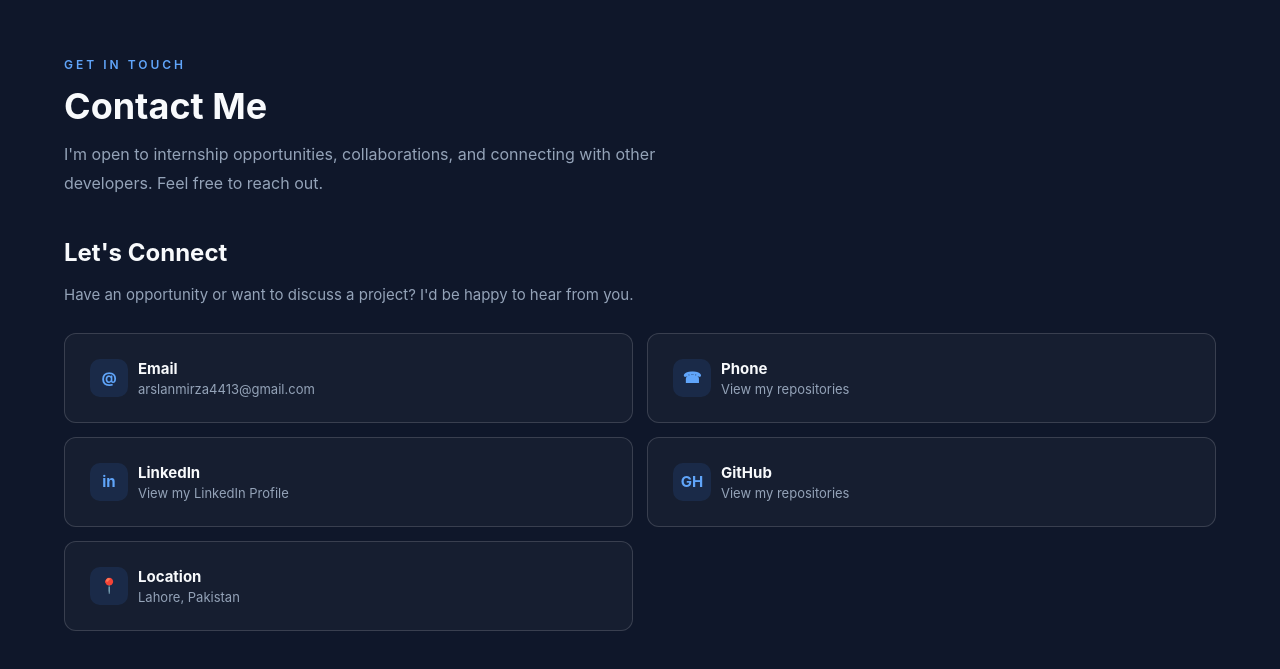
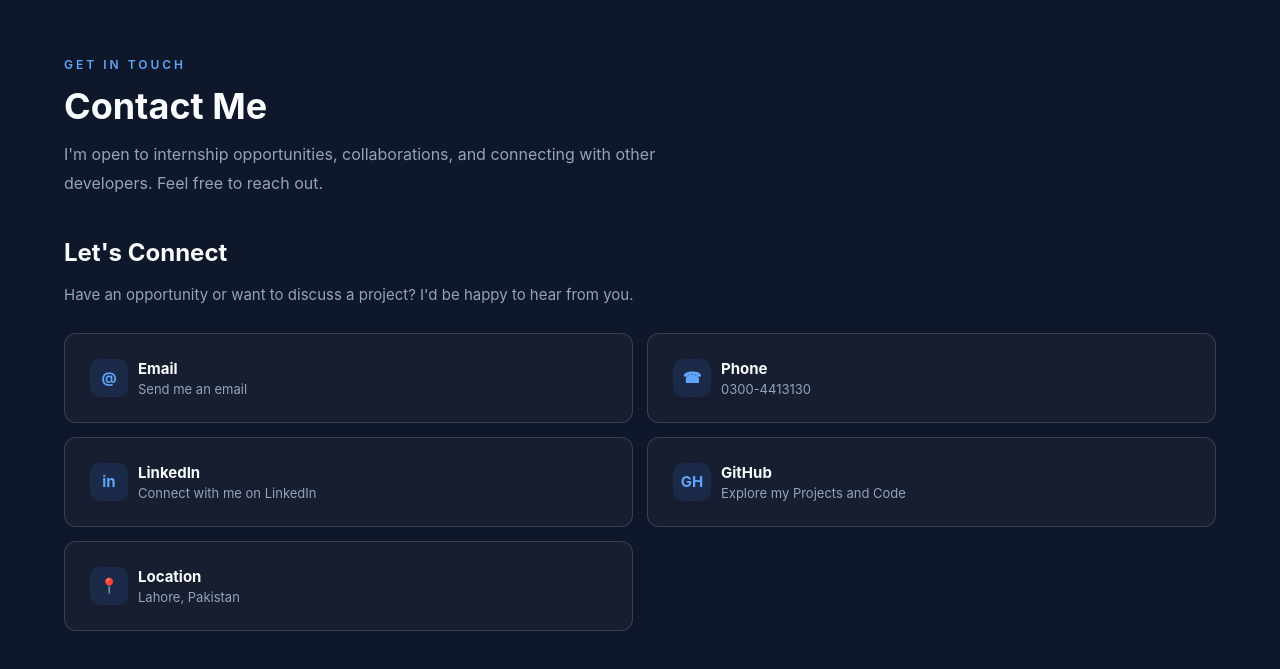
Before and after one commit to MirzaArslan13/Portfolio, a plain HTML site: page index.html in a window 1280 px wide. Shown: the part 4178-4847 px from the top of the page. Drawn offline with Linux system fonts and the light colour scheme.

Commit message:
add-number

```diff
--- a/index.html
+++ b/index.html
@@ -414,7 +414,7 @@
               <span class="contact-icon">@</span>
               <span class="contact-item-text">
                 <strong>Email</strong>
-                <span>arslanmirza4413@gmail.com</span>
+                <span>Send me an email</span>
               </span>
             </a>
 
@@ -427,7 +427,7 @@
               <span class="contact-icon">&#9742;</span>
               <span class="contact-item-text">
                 <strong>Phone</strong>
-                <span>View my repositories</span>
+                <span>0300-4413130</span>
               </span>
             </a>
 
@@ -440,7 +440,7 @@
               <span class="contact-icon">in</span>
               <span class="contact-item-text">
                 <strong>LinkedIn</strong>
-                <span>View my LinkedIn Profile</span>
+                <span>Connect with me on LinkedIn</span>
               </span>
             </a>
 
@@ -453,7 +453,7 @@
               <span class="contact-icon">GH</span>
               <span class="contact-item-text">
                 <strong>GitHub</strong>
-                <span>View my repositories</span>
+                <span>Explore my Projects and Code</span>
               </span>
             </a>
 
```
